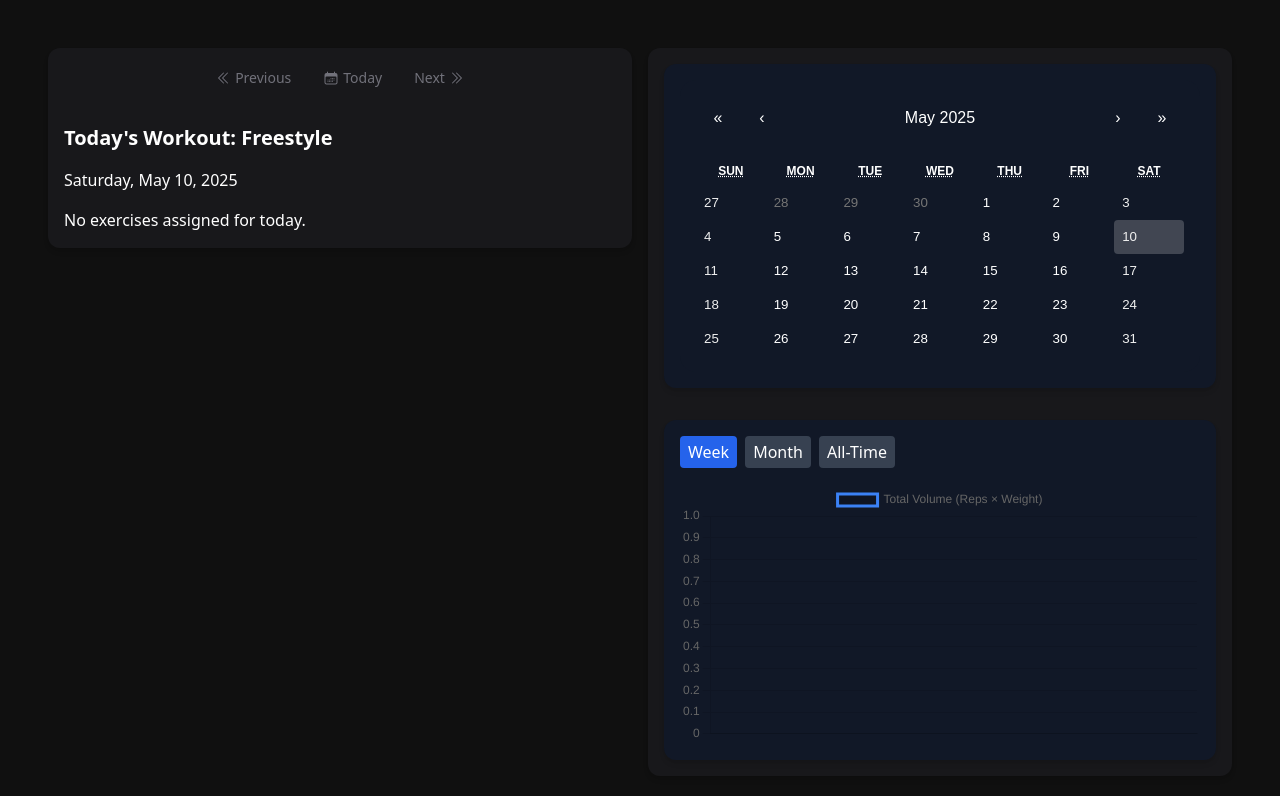
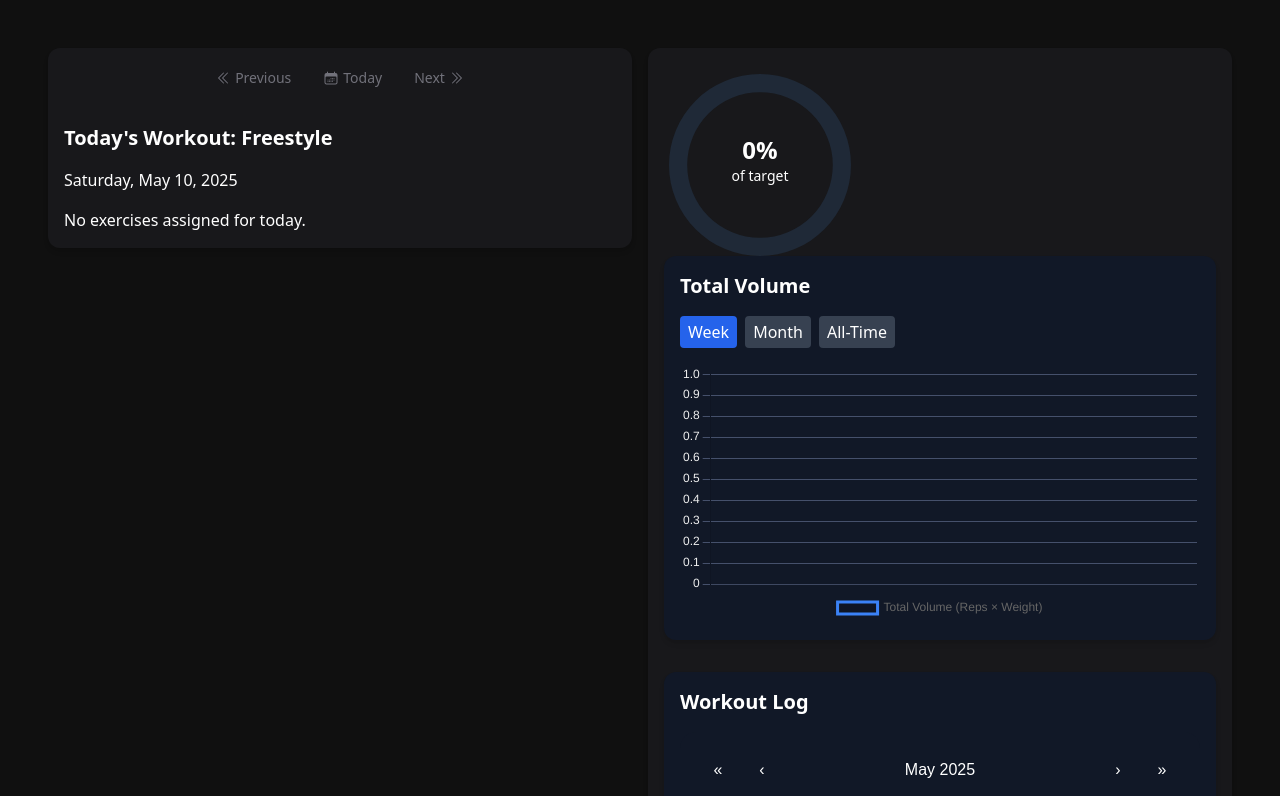
Before and after one commit to BrascoMarketing/Kevin-s-React-App-Tracker, a React (Vite) app: page / in a window 1280 px wide. Shown: the top 796 px of the page. Built offline with nearby package versions, Linux system fonts and the light colour scheme.

Commit message:
Created ProgressRing component

```diff
--- a/src/App.jsx
+++ b/src/App.jsx
@@ -6,12 +6,39 @@ import DayView from "./components/DayView";
 import VolumeChart from "./components/VolumeChart";
 import { loadExerciseLogs } from "./utils/storage";
 import CalendarPanel from "./components/CalendarPanel";
+import DailyProgressRing from './components/DailyProgressRing';
+
+const schedule = {
+  Sunday: "Rest",
+  Monday: "Push",
+  Tuesday: "Pull",
+  Wednesday: "Legs",
+  Thursday: "Push",
+  Friday: "Pull",
+  Saturday: "Freestyle",
+};
 
 function App() {
   const [hasLoaded, setHasLoaded] = useState(false);
   const [exerciseLibrary, setExerciseLibrary] = useState([]);
   const [exerciseLogs, setExerciseLogs] = useState(loadExerciseLogs());
   const [viewedDate, setViewedDate] = useState(new Date());
+
+  const viewedKey = viewedDate.toDateString();
+
+  const viewedLogs = exerciseLogs.filter(log =>
+    new Date(log.date).toDateString() === viewedKey
+  );
+
+const totalLoggedSetsForViewedDay = viewedLogs.reduce((sum, log) => sum + log.sets.length, 0);
+
+const viewedDayName = viewedDate.toLocaleDateString("en-US", { weekday: "long" });
+const viewedCategory = schedule[viewedDayName];
+
+const expectedExercisesForViewedDay = exerciseLibrary.filter(
+  (ex) => ex.type === viewedCategory
+).length;
+
 
   // Load from LocalStorage when app starts
   useEffect(() => {
@@ -39,11 +66,18 @@ function App() {
 
           <div className="lg:col-span-1 space-y-4">
             <div class="bg-zinc-900 text-white rounded-xl shadow-md p-4">
-              <CalendarPanel viewedDate={viewedDate} setViewedDate={setViewedDate} logs={exerciseLogs} />
+
+              <DailyProgressRing
+                totalExercises={expectedExercisesForViewedDay}
+                loggedSets={totalLoggedSetsForViewedDay}
+              />
+
+              <VolumeChart logs={exerciseLogs} />
 
               <div className="mt-8">
-                <VolumeChart logs={exerciseLogs} />
+                <CalendarPanel viewedDate={viewedDate} setViewedDate={setViewedDate} logs={exerciseLogs} />
               </div>
+
             </div>
           </div>
 
--- a/src/components/CalendarPanel.jsx
+++ b/src/components/CalendarPanel.jsx
@@ -6,11 +6,13 @@ export default function CalendarPanel({ viewedDate, setViewedDate, logs }) {
 
   return (
     <div className="bg-gray-900 text-white rounded-xl shadow-md p-4">
+      <h2 class="text-xl font-bold mb-4">Workout Log</h2>
       <div className="calendar-wrapper">
       <Calendar
         onChange={setViewedDate}
         value={viewedDate}
         calendarType="gregory"
+        minDetail="month"
         className="!bg-gray-900 !text-white !border-none"
         tileContent={({ date, view }) => {
             if (view !== 'month') return null;
--- /dev/null
+++ b/src/components/DailyProgressRing.jsx
@@ -0,0 +1,36 @@
+import { Doughnut } from 'react-chartjs-2';
+import { Chart as ChartJS, ArcElement, Tooltip } from 'chart.js';
+
+ChartJS.register(ArcElement, Tooltip);
+
+export default function DailyProgressRing({ totalExercises, loggedSets }) {
+  const targetSets = totalExercises * 3;
+  const progressRaw = targetSets > 0 ? (loggedSets / targetSets) * 100 : 0;
+  const percentage = Math.min(progressRaw, 100);
+  const isOverAchieved = progressRaw > 100;
+
+  const data = {
+    datasets: [
+      {
+        data: [percentage, 100 - percentage],
+        backgroundColor: [isOverAchieved ? '#22c55e' : '#3b82f6', '#1f2937'],
+        borderWidth: 0,
+      },
+    ],
+  };
+
+  const options = {
+    cutout: '80%',
+    plugins: { tooltip: { enabled: false } },
+  };
+
+  return (
+    <div className={`relative w-48 h-48 ${isOverAchieved ? 'animate-pulse' : ''}`}>
+      <Doughnut data={data} options={options} />
+      <div className="absolute inset-0 flex flex-col items-center justify-center text-white">
+        <span className="text-2xl font-bold">{Math.round(progressRaw)}%</span>
+        <span className="text-sm">of target</span>
+      </div>
+    </div>
+  );
+}
--- a/src/components/DayView.jsx
+++ b/src/components/DayView.jsx
@@ -90,7 +90,7 @@ useEffect(() => {
     return (
         <div className="bg-zinc-900 text-white rounded-xl shadow-md p-4 w-full max-w-md mx-auto mt-8">
             {navigation}
-            <h2 className="text-xl font-bold">Rest Day 😎</h2>
+            <h2 className="text-xl font-bold">Rest Day</h2>
             <p>Enjoy your recovery!</p>
         </div>
         );
@@ -190,7 +190,7 @@ useEffect(() => {
 
               <ul className="list-disc list-inside mb-2">
                 {currentState.sets.map((set, i) => (
-                  <li key={i} className="flex items-center space-x-2">
+                  <li key={i} className="flex items-center space-x-2 mb-1">
                     <span>{set.reps} reps @ {set.weight} lbs</span>
                     <button
                       onClick={() => handleDeleteSet(i)}
--- a/src/components/VolumeChart.jsx
+++ b/src/components/VolumeChart.jsx
@@ -41,13 +41,34 @@ export default function VolumeChart() {
   const options = {
     responsive: true,
     plugins: {
-      legend: { position: 'top' },
+      legend: { position: 'bottom' },
       title: { display: false, text: 'Volume Over Time' },
     },
+    scales: {
+        x: {
+            grid: {
+                color: '#53607dcc'
+            },
+            ticks: {
+                display: true,
+                color: '#efefef',
+            },
+        },
+        y: {
+            grid: {
+                color: '#53607dcc'
+            },
+            ticks: {
+                display: true,
+                color: '#efefef',
+            },
+        }
+    }
   };
 
   return (
     <div className="bg-gray-900 text-white rounded-xl shadow-md p-4 space-y-4">
+        <h2 class="text-xl font-bold mb-4">Total Volume</h2>
       <div className="flex space-x-2 mb-2">
         {timeFrames.map(frame => (
           <button
--- a/src/index.css
+++ b/src/index.css
@@ -38,6 +38,10 @@ button.completion {
   width: 100%;
 }
 
+.calendar-wrapper .react-calendar__navigation button:disabled {
+    background-color: transparent;
+}
+
 .calendar-wrapper .react-calendar__tile {
     position: relative;
     padding: 0.5rem;
```
